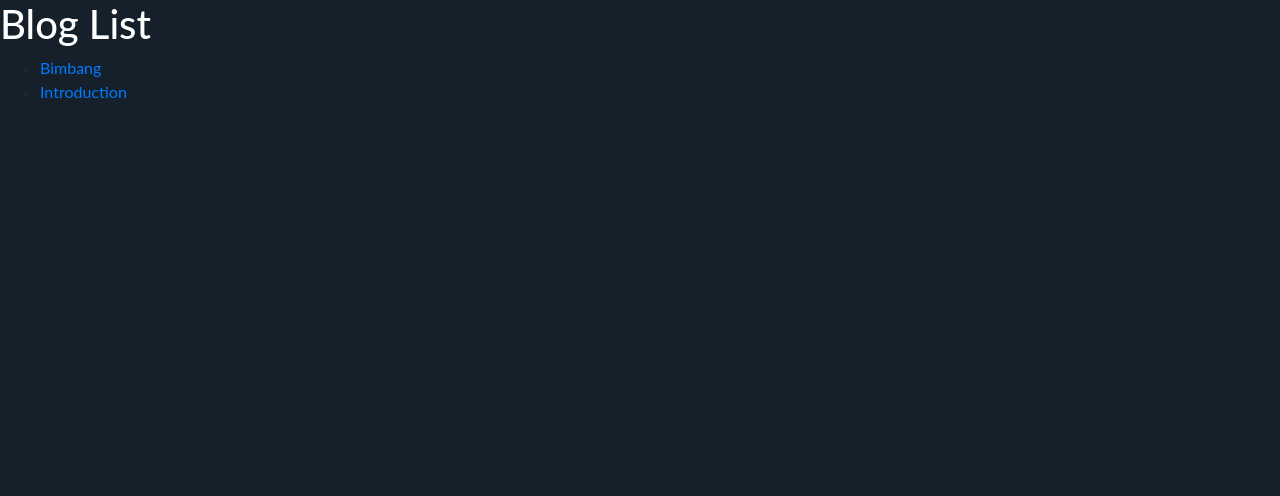
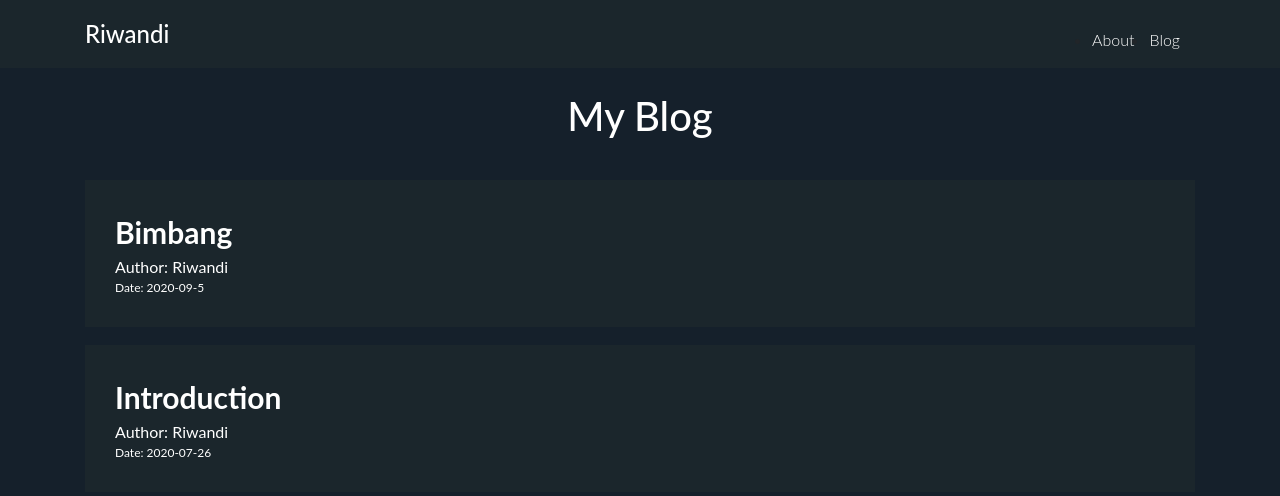
Before and after one commit to rwndy/riwandi-blog-v2, a Next.js app: page /blog in a window 1280 px wide. Shown: the top 496 px of the page. Built offline with nearby package versions, Linux system fonts and the light colour scheme.

Commit message:
add styling and components in blog post

```diff
--- a/pages/_app.jsx
+++ b/pages/_app.jsx
@@ -3,6 +3,7 @@ import '../public/assets/css/home/home.css'
 import '../public/assets/css/navigation/nav.css'
 import '../public/assets/css/contact/contact.css'
 import '../public/assets/css/about/about.css'
+import '../public/assets/css/blog/blog.css'
 import '../node_modules/bootstrap/dist/css/bootstrap.min.css';
 
 
--- a/pages/blog/index.jsx
+++ b/pages/blog/index.jsx
@@ -1,24 +1,32 @@
 import React, { Fragment } from 'react'
 import Link from 'next/link'
+import Navbar from '../../components/nav/navigation-bar'
 
 const IndexPage = (props) => {
-  console.log(props)
+  console.log(props.blogs)
   return (
     <Fragment>
-      <h1 className="text-white">Blog List</h1>
-      <ul>
+      <Navbar />
+      <section className="container-fluid">
+        <h1 className="text-white text-center mt-4">My Blog</h1>
+        <div className="container">
+          <ul className="blog-list">
             {
               props.blogs.map((blog) => {
                 return (
-              <li key={blog.id}>
+                  <li key={blog.id} className="blog-item">
                     <Link href={`/blog/${blog.slug}`}>
                       <a>{blog.title}</a>
                     </Link>
+                      <p className="blog-author">Author: {blog.author}</p>
+                      <p className="blog-date">Date: {blog.date}</p>
                   </li>
                 )
               })
             }
           </ul>
+        </div>
+      </section>
     </Fragment>
   )
 }
--- /dev/null
+++ b/public/assets/css/blog/blog.css
@@ -0,0 +1,49 @@
+
+.blog-list {
+  margin: 40px 0 0;
+  padding: 0;
+  cursor: pointer;
+}
+
+.blog-item {
+  list-style: none;
+  background-color: #1b262c;
+  margin-bottom: 18px;
+  padding: 30px;
+}
+
+.blog-item > a {
+  color: #fff;
+  font-size: 30px;
+  font-weight: 700;
+  text-decoration: none;
+  line-height: 1.5;
+}
+
+.blog-item > a:hover {
+  text-decoration: none;
+  color: #fff;
+}
+
+.blog-author {
+  color: #fff;
+  margin-bottom: 0px;
+  font-size: 16px;
+}
+
+.blog-date {
+  color: #fff;
+  margin-bottom: 0;
+  font-size: 12px;
+}
+
+.article-text > p {
+  color: #fff;
+  font-size: 16px;
+  line-height: 1.5;
+  font-weight: 400;
+}
+
+.article-wrap {
+  height: 100%;
+}
--- a/public/assets/css/navigation/nav.css
+++ b/public/assets/css/navigation/nav.css
@@ -102,6 +102,16 @@ and (-webkit-min-device-pixel-ratio: 2) {
       margin-bottom: 20px;
   }
 
+  .navigation--brand:hover {
+    color: #eaeaea;
+    text-decoration: none;
+  }
+
+  .navigation--link:hover {
+    color: #eaeaea;
+    text-decoration: none;
+  }
+
   .navigation--item {
     padding-right: 15px;
   }
```
Also changed, not shown: pages/blog/[slug].js (+10 -5 lines). Lines whose indentation alone changed are shown as unchanged.
